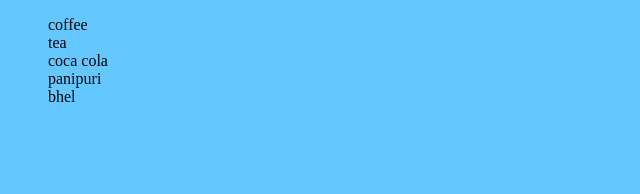
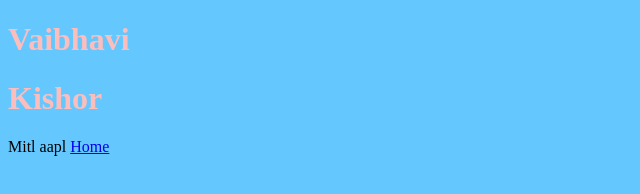
Before and after one commit to Vaibhavi7499/learn-css, a plain HTML site: page index.html in a window 1280 px wide. Shown: the whole page, without its empty margins (0-640 px from the left). Drawn offline with Linux system fonts and the light colour scheme.

Commit message:
block and inline element

```diff
--- a/index.html
+++ b/index.html
@@ -33,13 +33,17 @@
         Lorem ipsum dolor sit, amet consectetur adipisicing elit. Illum voluptate ex provident ipsam? Voluptatibus neque sed ratione laudantium beatae sapiente at nobis aperiam, deleniti ipsum, vel laboriosam dolorum exercitationem unde.
     </div> -->
     <!-- <a href="link">link</a> -->
-     <ul class="list">
+     <!-- <ul class="list">
         <li>coffee</li>
         <li>tea</li>
         <li>coca cola</li>
         <li>panipuri</li>
         <li>bhel</li>
-     </ul>
+     </ul> -->
+     <h1>Vaibhavi</h1>
+     <h1>Kishor</h1>
+     <span>Mitl aapl</span>
+<a href="home">Home</a>
 </body>
 
 </html>
```
